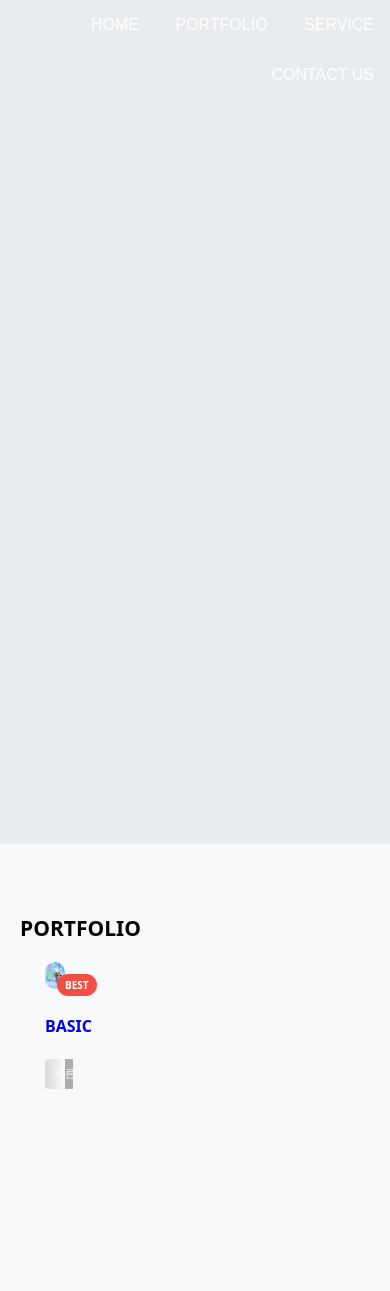
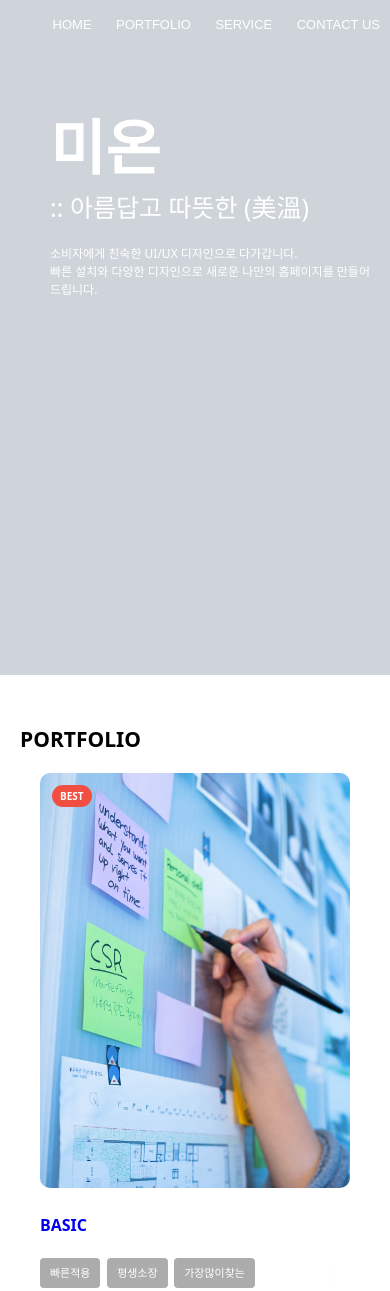
Before and after one commit to Daseul727/pure-html, a website built with webpack: page index.html in a window 390 px wide. Shown: the top 1291 px of the page. Built offline with nearby package versions, Linux system fonts and the light colour scheme.

Commit message:
index - 가제 삽입

```diff
--- a/css/style.css
+++ b/css/style.css
@@ -94,9 +94,31 @@ nav a#pull {
 
 .section-1 {
   width: 100%;
-  height: 100vh;
-  background: url("../img/section2.png") no-repeat center center;
+  height: 80vh;
+  background-color: #CED4DA;
   background-size: cover;
+}
+
+.section-1-wrap {
+  padding: 200px 0 0 100px;
+}
+
+.section-1-title {
+  font-size: 100px;
+  color: #FFFFFF;
+  font-weight: 900;
+}
+
+.section-1-title-sub {
+  font-size: 30px;
+  color: #FFFFFF;
+  font-weight: 400;
+  margin-bottom: 20px;
+}
+
+.section-1-description {
+  font-size: 15px;
+  color: #FFFFFF;
 }
 
 /* section-2 ============================================== */
@@ -105,7 +127,7 @@ nav a#pull {
   width: 100%;
   height: 100vh;
   padding: 20px;
-  background: url("../img/section1.png") no-repeat center center;
+  background-color: #FFFFFF;
   background-size: cover;
 }
 
@@ -144,7 +166,7 @@ nav a#pull {
 .portfolio-thumbnail-badge {
   font-size: 10px;
   font-weight: bold;
-  color: #FFF;
+  color: #FFFFFF;
   background-color: #F24F43;
   border-radius: 999px;
   display: inline-block;
@@ -178,7 +200,7 @@ nav a#pull {
   right: 0;
   bottom: 0;
   width: 50px; /* 그라데이션 폭 조정 */
-  background: linear-gradient(to right, rgba(255, 255, 255, 0), #f8f9fa);
+  background: linear-gradient(to right, rgba(255, 255, 255, 0), #FFFFFF);
   pointer-events: none;
 }
 
@@ -215,3 +237,109 @@ nav a#pull {
   background: url("../img/section1.png") no-repeat center center;
   background-size: cover;
 }
+
+/* footer ============================================== */
+
+footer {
+  padding:40px 100px 40px 100px;
+  background-color: #FFFFFF;
+  font-size: 11px;
+}
+
+.footer-wrap {
+  width: 100%;
+  position: relative;
+}
+.footer-ul {
+  display: flex;
+  list-style-type: none;
+}
+
+
+.footer-ul li {
+  width: 35%;
+}
+
+.footer-ul > li:last-child {
+  width: 30%;
+  text-align: right;
+}
+
+
+.footer-ul p {
+  line-height: 1.5;
+}
+
+
+/* 반응형 ============================================== */
+
+
+@media (max-width: 768px) {
+
+  .section-1-wrap {
+    padding: 100px 0 0 50px;
+  }
+
+  .section-1-title {
+    font-size: 60px;
+    color: #FFFFFF;
+    font-weight: 900;
+  }
+
+  .section-1-title-sub {
+    font-size: 25px;
+    color: #FFFFFF;
+    font-weight: 400;
+    margin-bottom: 20px;
+  }
+
+  .section-1-description {
+    padding-right: 15px;
+    font-size: 12px;
+    color: #FFFFFF;
+  }
+
+
+  .portfolio-li {
+    width: 50%;
+    padding: 0 20px;
+  }
+
+  .section-2 .title-wrap {
+    padding:30px 0 20px 0;
+  }
+
+  footer {
+    padding:20px 30px 20px 30px;
+  }
+
+}
+
+
+@media (max-width: 480px) {
+  nav li a {
+    font-size: 13px;
+    padding: 10px 10px;
+  }
+
+  .portfolio-li {
+    width: 100%;
+  }
+
+  .footer-ul {
+    display: block;
+  }
+
+  .footer-ul li {
+    width: 100%;
+    margin-top:10px;
+  }
+  .footer-ul > li:last-child {
+    width: 100%;
+    text-align: left;
+  }
+
+  .copyright_nbsp {
+    display: none;
+  }
+}
--- a/index.html
+++ b/index.html
@@ -23,6 +23,10 @@
 
   <link rel="stylesheet" href="./css/style.css">
 
+  <!--animation-->
+  <link href="https://unpkg.com/aos@2.3.1/dist/aos.css" rel="stylesheet">
+  <script src="https://unpkg.com/aos@2.3.1/dist/aos.js"></script>
+
 </head>
 
 <body>
@@ -39,7 +43,12 @@
   </div>
 
   <div class="section-1" id="section-1">
-    <p></p>
+    <div class="section-1-wrap">
+      <p class="section-1-title" data-aos="fade-right">미온</p>
+      <p class="section-1-title-sub" data-aos="fade-up">:: 아름답고 따뜻한 (美溫)</p>
+      <p class="section-1-description" data-aos="fade-up">소비자에게 친숙한 UI/UX 디자인으로 다가갑니다.</p>
+      <p class="section-1-description" data-aos="fade-up">빠른 설치와 다양한 디자인으로 새로운 나만의 홈페이지를 만들어드립니다.</p>
+    </div>
   </div>
 
   <div class="section-2" id="section-2">
```
